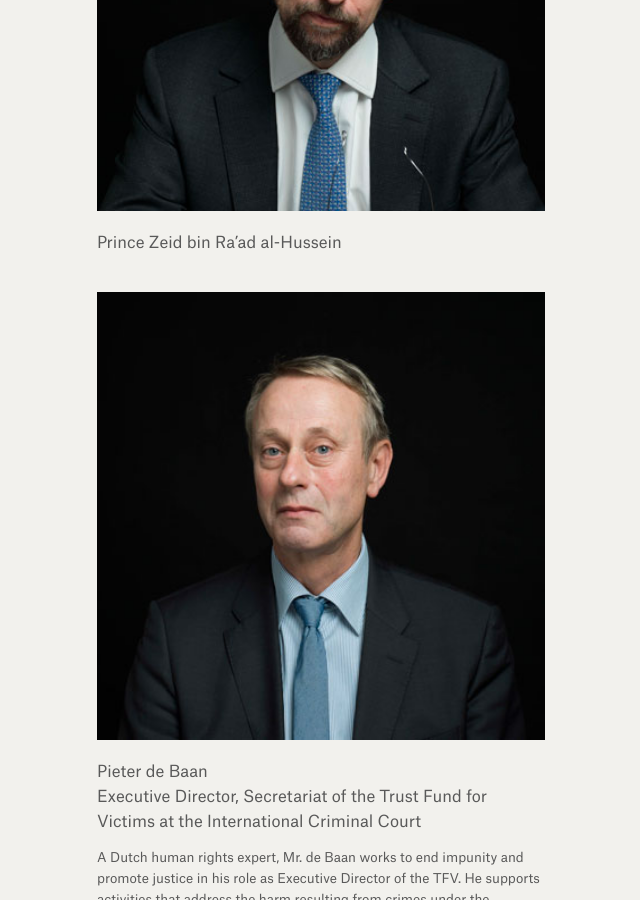
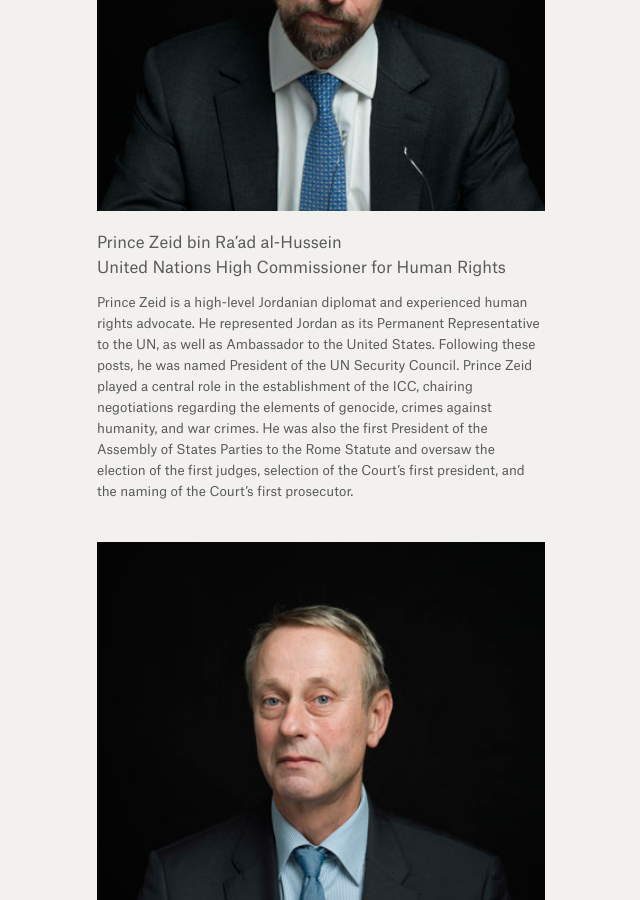
Before and after one commit to weights-and-measures/weights-and-measures.github.io, a Jekyll site: the page built from photographs.html, in a window 1280 px wide and 900 px high, scrolled down 9969 px. Shown: the whole window, without its empty margins (319-959 px from the left). Built offline with Jekyll 4.4.1, drawn with Linux system fonts in a browser that asks for light colours.

Commit message:
Updated D10

```diff
--- a/_photographs/d10.markdown
+++ b/_photographs/d10.markdown
@@ -6,4 +6,6 @@
 
 ![prince-zeid-bin-raad-al-hussain09.jpg](/uploads/prince-zeid-bin-raad-al-hussain09.jpg)
 
-Prince Zeid bin Ra'ad al-Hussein
+Prince Zeid bin Ra'ad al-Hussein <br> United Nations High Commissioner for Human Rights
+
+Prince Zeid is a high-level Jordanian diplomat and experienced human rights advocate. He represented Jordan as its Permanent Representative to the UN, as well as Ambassador to the United States. Following these posts, he was named President of the UN Security Council. Prince Zeid played a central role in the establishment of the ICC, chairing negotiations regarding the elements of genocide, crimes against humanity, and war crimes. He was also the first President of the Assembly of States Parties to the Rome Statute and oversaw the election of the first judges, selection of the Court’s first president, and the naming of the Court’s first prosecutor.
```
